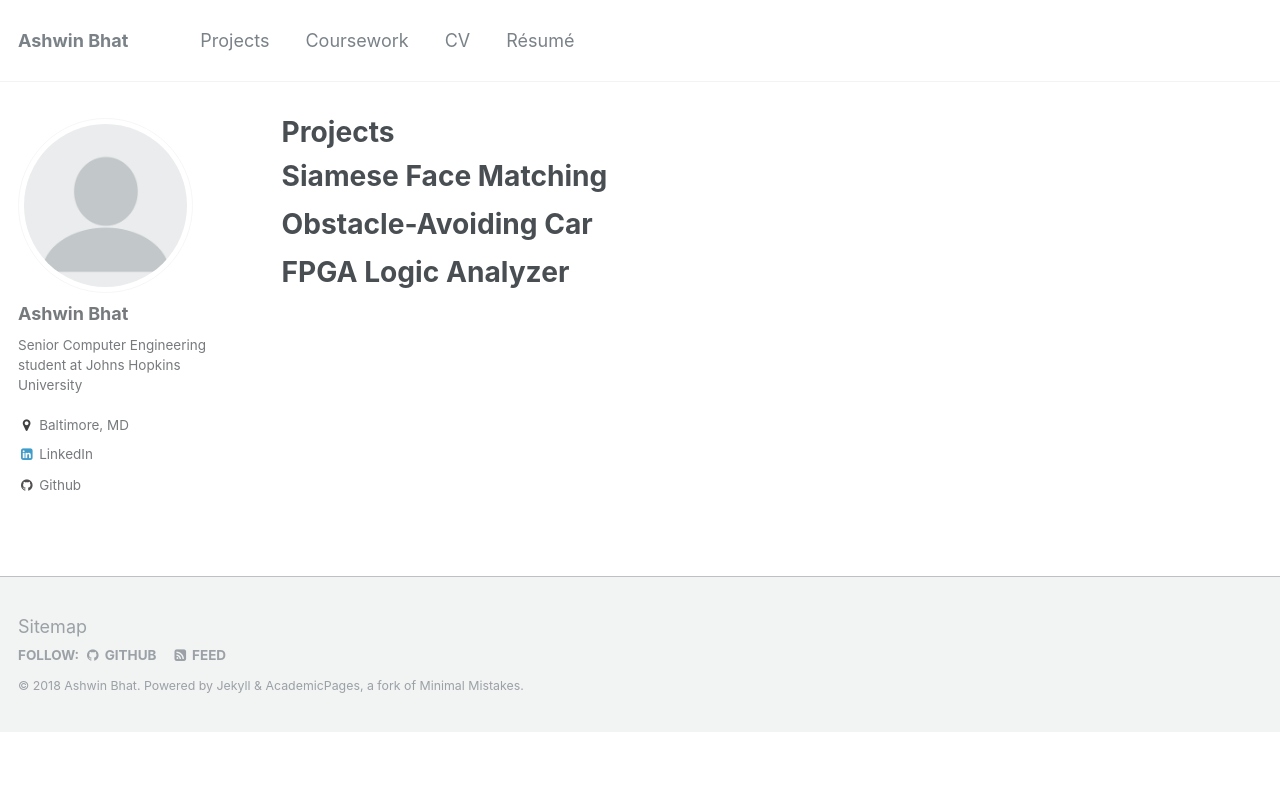
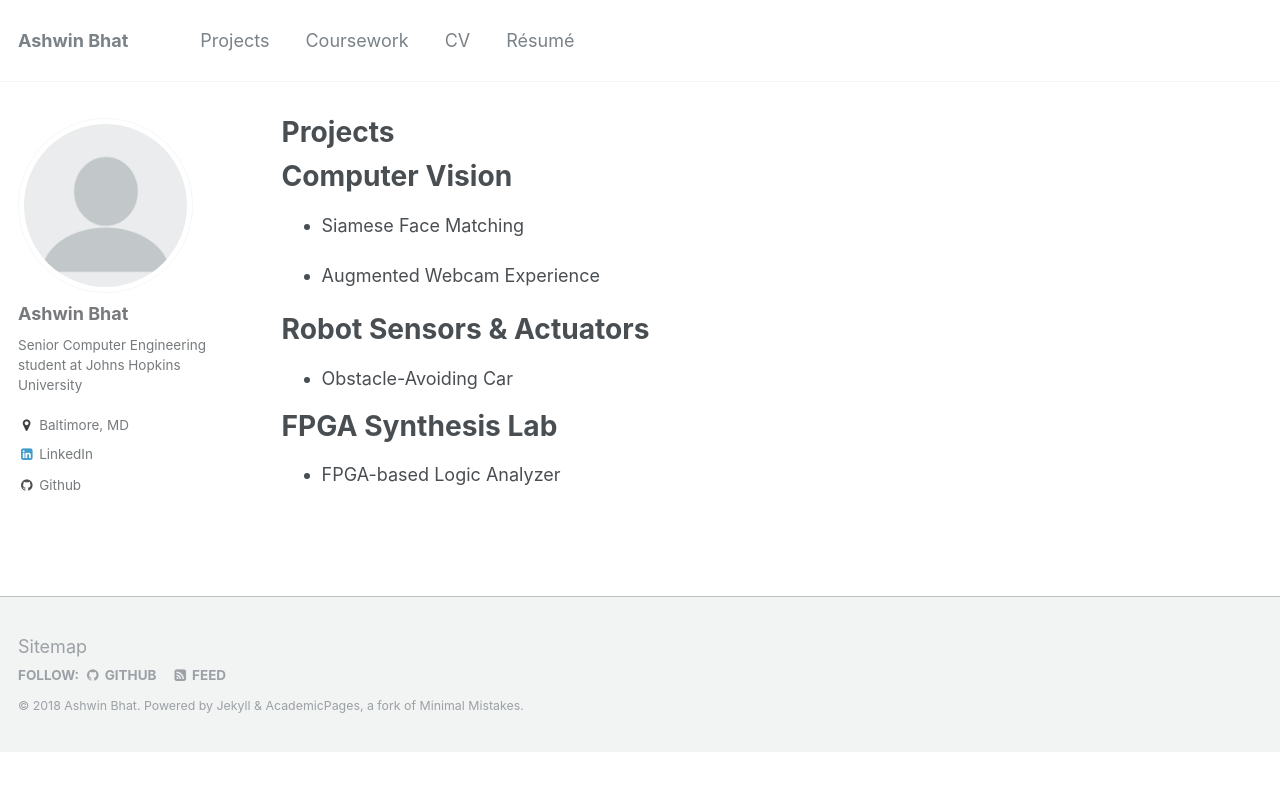
Before and after one commit to The-Shwin/the-shwin.github.io, a Jekyll site: the page built from _pages/projects.md, in a window 1280 px wide. Shown: the top 791 px of the page. Built offline with Jekyll 4.4.1, drawn with Linux system fonts in a browser that asks for light colours.

Commit message:
Update projects.md

```diff
--- a/_pages/projects.md
+++ b/_pages/projects.md
@@ -7,13 +7,18 @@ author_profile: true
 
 {% include base_path %}
 
-Siamese Face Matching
+Computer Vision
 ======
+* Siamese Face Matching
+
+* Augmented Webcam Experience
 
 
-Obstacle-Avoiding Car
+Robot Sensors & Actuators
 ======
+* Obstacle-Avoiding Car
 
 
-FPGA Logic Analyzer
+FPGA Synthesis Lab
 ======
+* FPGA-based Logic Analyzer
```
